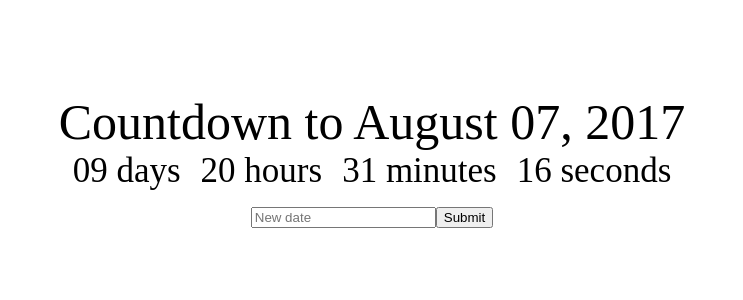
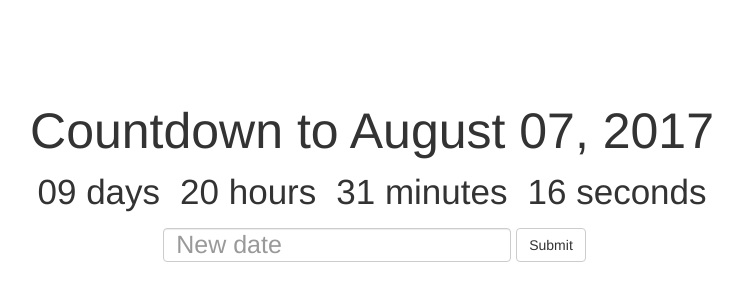
Before and after one commit to dapinitial/countdownchamp, a React (Create React App) app: page / in a window 1280 px wide. Shown: the part 160-460 px from the top of the page, without its empty margins (268-1011 px from the left). Built offline with nearby package versions, Linux system fonts and the light colour scheme.

Commit message:
adding react-bootstrap to play around

```diff
--- a/package.json
+++ b/package.json
@@ -4,8 +4,9 @@
   "private": true,
   "dependencies": {
     "react": "^15.6.1",
+    "react-bootstrap": "^0.31.1",
     "react-dom": "^15.6.1",
-    "react-scripts": "1.0.10"
+    "react-scripts": "^1.0.10"
   },
   "scripts": {
     "start": "react-scripts start",
--- a/public/index.html
+++ b/public/index.html
@@ -19,6 +19,8 @@
       work correctly both with client-side routing and a non-root public URL.
       Learn how to configure a non-root public URL by running `npm run build`.
     -->
+    <link rel="stylesheet" href="https://maxcdn.bootstrapcdn.com/bootstrap/latest/css/bootstrap.min.css" />
+
     <title>React App</title>
   </head>
   <body>
--- a/src/App.css
+++ b/src/App.css
@@ -20,3 +20,8 @@
 button {
 
 }
+
+.Deadline-input {
+  font-size: 25px;
+  margin: 5px;
+}
--- a/src/App.jsx
+++ b/src/App.jsx
@@ -1,6 +1,7 @@
 import React, { Component } from 'react';
 import Clock from './Clock';
 import './App.css';
+import { Form, FormControl, Button } from 'react-bootstrap';
 
 class App extends Component {
   constructor(props) {
@@ -21,17 +22,18 @@
       <div className="App">
         <div className="App-title">Countdown to { this.state.deadline }</div>
         <Clock deadline={this.state.deadline} />
-        <div>
-          <input
+        <Form inline>
+          <FormControl
+            className="Deadline-input"
             onChange={event => this.setState({newDeadline: event.target.value})}
             placeholder="New date" type="text"
           />
-          <button
+          <Button
             type="submit"
             onClick={() => this.changeDeadline()}>
             Submit
-          </button>
-        </div>
+          </Button>
+        </Form>
       </div>
     )
   }
```
Also changed, not shown: 1 other file (tests, documents, lock files or other folders).
